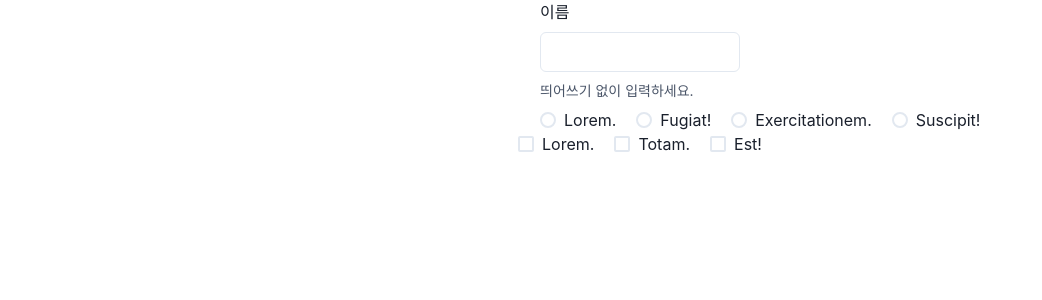
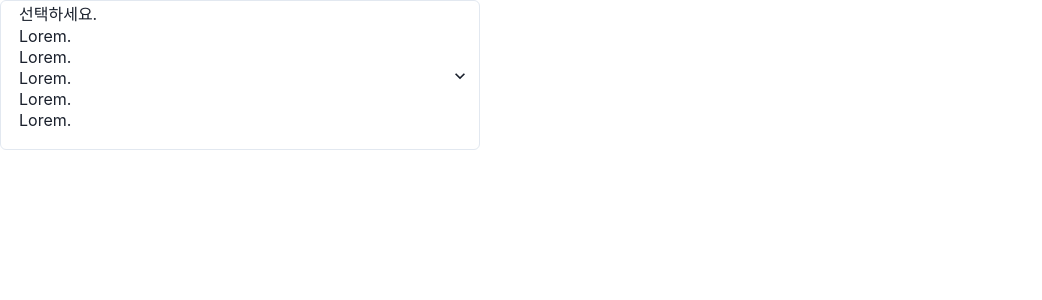
Before and after one commit to Nighteast/react20231031, a React (Create React App) app: page / in a window 1280 px wide. Shown: the top 300 px of the page, without its empty margins (0-1042 px from the left). Built offline with nearby package versions, Linux system fonts and the light colour scheme.

Commit message:
Select 사용

```diff
--- a/src/App.js
+++ b/src/App.js
@@ -1,60 +1,21 @@
-import {
-  Box,
-  Center,
-  Checkbox,
-  CheckboxGroup,
-  Flex,
-  FormControl,
-  FormHelperText,
-  FormLabel,
-  Input,
-  Radio,
-  RadioGroup,
-} from "@chakra-ui/react";
+import React from "react";
+import { Box, FormControl, Select } from "@chakra-ui/react";
 
-function App() {
+function App(props) {
   return (
-    <>
-      <Center>
-        <Box maxW={"200px"}>
-          <FormControl>
-            <FormLabel>이름</FormLabel>
-            <Input />
-            <FormHelperText>띄어쓰기 없이 입력하세요.</FormHelperText>
-          </FormControl>
-        </Box>
-      </Center>
-
-      <Center>
-        <Box maxW={"200px"}>
-          <FormControl>
-            <FormLabel></FormLabel>
-            <RadioGroup>
-              <Flex gap={5}>
-                <Radio value="value1">Lorem.</Radio>
-                <Radio value="value2">Fugiat!</Radio>
-                <Radio value="value3">Exercitationem.</Radio>
-                <Radio value="value4">Suscipit!</Radio>
-              </Flex>
-            </RadioGroup>
-          </FormControl>
-        </Box>
-      </Center>
-
-      <Center>
-        <Box>
-          <FormControl>
-            <CheckboxGroup>
-              <Flex gap={5}>
-                <Checkbox colorScheme="orange">Lorem.</Checkbox>
-                <Checkbox colorScheme="green">Totam.</Checkbox>
-                <Checkbox colorScheme="purple">Est!</Checkbox>
-              </Flex>
-            </CheckboxGroup>
-          </FormControl>
-        </Box>
-      </Center>
-    </>
+    <div>
+      <Box w={"480px"}>
+        <FormControl>
+          <Select placeholder="선택하세요." multiple h={"150px"}>
+            <option value="value1">Lorem.</option>
+            <option value="value2">Lorem.</option>
+            <option value="value3">Lorem.</option>
+            <option value="value4">Lorem.</option>
+            <option value="value5">Lorem.</option>
+          </Select>
+        </FormControl>
+      </Box>
+    </div>
   );
 }
 
```
